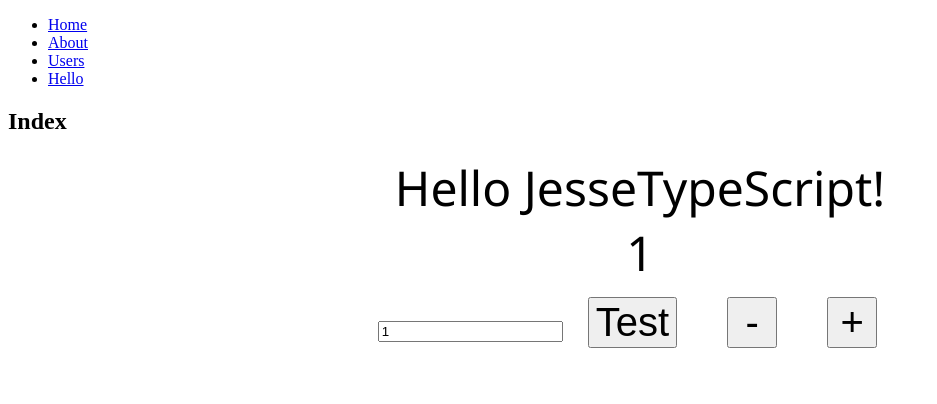
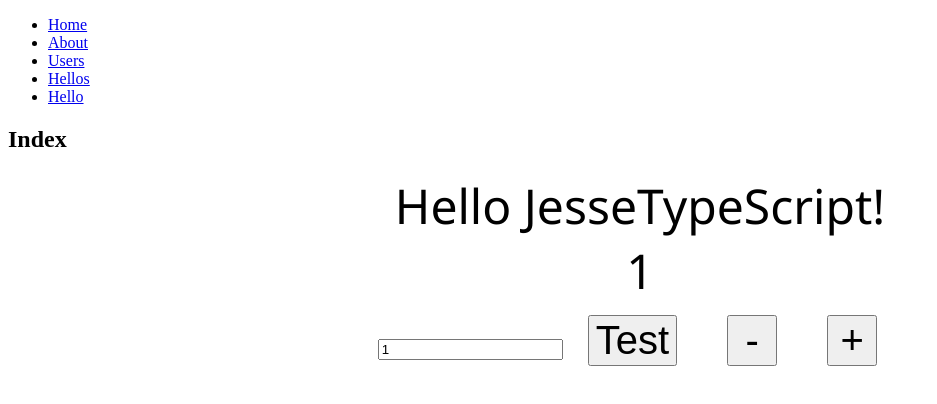
Before and after one commit to Jesniphat/react-typscript, a React app: page /hello in a window 1280 px wide. Shown: the top 404 px of the page, without its empty margins (0-937 px from the left). Built offline with nearby package versions, Linux system fonts and the light colour scheme.

Commit message:
add props router

```diff
--- a/src/components/AppRouter.tsx
+++ b/src/components/AppRouter.tsx
@@ -2,6 +2,7 @@ import * as React from 'react';
 import { BrowserRouter as Router, Route, Link } from 'react-router-dom';
 
 import Hello from '../containers/Hello';
+import Hellos from './StatefulHello';
 
 function Index(){
   return (
@@ -42,6 +43,12 @@ const routes: any[] = [
     component: Users
   },
   {
+    path: '/hellos',
+    component: Hellos,
+    name: 'jesse^^',
+    enthusiasmLevel: 3
+  },
+  {
     path: '/hello',
     component: Hello
   }
@@ -63,6 +70,9 @@ export default function AppRouter() {
               <Link to="/users/">Users</Link>
             </li>
             <li>
+              <Link to="/hellos/">Hellos</Link>
+            </li>
+            <li>
               <Link to="/hello/">Hello</Link>
             </li>
           </ul>
@@ -72,10 +82,10 @@ export default function AppRouter() {
             key={index}
             path={route.path}
             exact={route.exact}
-            component={route.component}
-            // render={props => (
-            //   <route.component {...props} routes={route.routes} />
-            // )}
+            // component={route.component}
+            render={props => (
+              <route.component {...props} routes={route.routes} name={route.name} enthusiasmLevel={route.enthusiasmLevel} />
+            )}
           />
         ))}
       </div>
```
